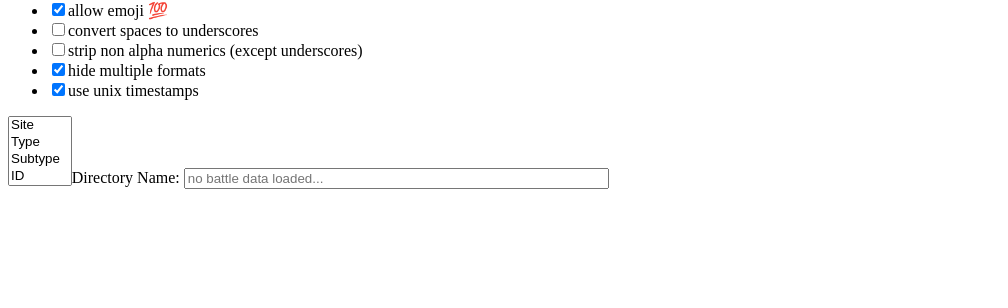
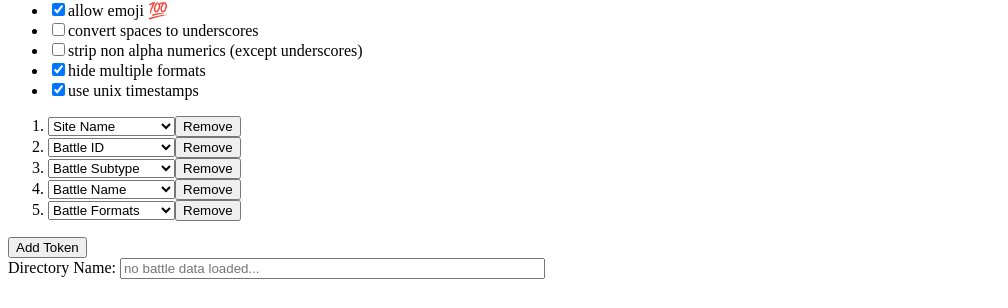
Before and after one commit to mattlohkamp/battol-directory-namer, a React (Vite) app: page / in a window 1280 px wide. Shown: the part 141-449 px from the top of the page, without its empty margins (0-1008 px from the left). Built offline with nearby package versions, Linux system fonts and the light colour scheme; no server answers.

Commit message:
separate out name template widget and hook up its internal state

```diff
--- a/src/App.jsx
+++ b/src/App.jsx
@@ -3,6 +3,7 @@ import BattleURLInput from "./components/BattleURLInput.jsx";
 import BattleDetails from "./components/BattleDetails.jsx";
 import DirectoryNameOptions from "./components/DirectoryNameOptions.jsx";
 import DirectoryNameResults from "./components/DirectoryNameResults.jsx";
+import DirectoryNameTemplate from "./components/DirectoryNameTemplate.jsx";
 
 export default function App() {
 	return (
@@ -11,6 +12,7 @@ export default function App() {
 			<BattleURLInput />
 			<BattleDetails />
 			<DirectoryNameOptions />
+			<DirectoryNameTemplate />
 			<DirectoryNameResults />
 		</>
 	);
--- a/src/components/DirectoryNameOptions.jsx
+++ b/src/components/DirectoryNameOptions.jsx
@@ -1,11 +1,7 @@
 //	TODO: datestamp formatting options
-//	TODO: customize directory name generation scheme
-//	https://jqueryui.com/sortable/#default ?
 
 import { useDispatch, useSelector } from "react-redux";
 import { setOptions } from "../state/optionsSlice.js";
-
-//	TODO: hookup the onchanges
 
 export default function DirectoryNameOptions() {
 	const dispatch = useDispatch();
@@ -39,7 +35,6 @@ export default function DirectoryNameOptions() {
 	};
 
 	return (
-		<>
 		<ul id="options">
 			<li>
 				<label>
@@ -97,17 +92,5 @@ export default function DirectoryNameOptions() {
 				</label>
 			</li>
 		</ul>
-			<select id="directory-name-tokens" multiple>
-				<option>Site</option>
-				<option>Type</option>
-				<option>Subtype</option>
-				<option>ID</option>
-				<option>Host</option>
-				<option>Title</option>
-				<option>Format(s)</option>
-				<option>Start</option>
-				<option>End</option>
-			</select>
-		</>
 	);
 }
--- /dev/null
+++ b/src/components/DirectoryNameTemplate.jsx
@@ -0,0 +1,84 @@
+//	https://jqueryui.com/sortable/#default ?
+
+import { useState } from "react";
+import { TokenOptionKeys } from "../constants.js";
+
+/*
+	each line item is a select dropdown of tokens
+	each line item can be deleted or reselected
+	there's an 'add token' button that adds a new line item
+	each change to a line item updates the directory name preview
+	there's a 'reset' button that resets the directory name preview to the default
+*/
+
+const tokenOptions = {
+	//	we'll do TokenOptionKeys.BLANK manually in the renderTokenListItem function so we can disable it and use it as a placeholder
+	[TokenOptionKeys.SITE_NAME]: "Site Name",
+	[TokenOptionKeys.BATTLE_NAME]: "Battle Name",
+	[TokenOptionKeys.BATTLE_ID]: "Battle ID",
+	[TokenOptionKeys.BATTLE_TYPE]: "Battle Type",
+	[TokenOptionKeys.BATTLE_SUBTYPE]: "Battle Subtype",
+	[TokenOptionKeys.BATTLE_FORMATS]: "Battle Formats",
+	[TokenOptionKeys.BATTLE_HOST_ID]: "Battle Host ID",
+	[TokenOptionKeys.BATTLE_HOST_NAME]: "Battle Host Name",
+	[TokenOptionKeys.BATTLE_START_DATE]: "Battle Start Date",
+};
+
+export default function DirectoryNameTemplate() {
+	const [tokenListItems, setTokenListItems] = useState([
+		TokenOptionKeys.SITE_NAME,
+		TokenOptionKeys.BATTLE_ID,
+		TokenOptionKeys.BATTLE_SUBTYPE,
+		TokenOptionKeys.BATTLE_NAME,
+		TokenOptionKeys.BATTLE_FORMATS,
+	]);
+
+	const onClickAddButton = () =>
+		setTokenListItems([...tokenListItems, TokenOptionKeys.BLANK]);
+
+	const onChangeTokenListItem = (i) => (e) => {
+		const _tokenListItems = [...tokenListItems];
+		_tokenListItems[i] = e.target.value;
+		setTokenListItems(_tokenListItems);
+	};
+
+	const onClickRemoveButton = (i) => () => {
+		const _tokenListItems = [...tokenListItems];
+		_tokenListItems.splice(
+			//	remove the item at index i (the index of the entry of the button clicked)
+			i,
+			1,
+			...(_tokenListItems.length === 1 ? [TokenOptionKeys.BLANK] : []) //	if we're removing the last item, replace it with a blank item
+		);
+		setTokenListItems(_tokenListItems);
+	};
+
+	const renderTokenOption = ([value, label]) => (
+		<option value={value} key={value}>
+			{label}
+		</option>
+	);
+
+	const renderTokenListItem = (value, i) => (
+		<li key={i}>
+			<select value={value} onChange={onChangeTokenListItem(i)}>
+				<option value={TokenOptionKeys.BLANK} disabled hidden>
+					Select a token
+				</option>
+				{Object.entries(tokenOptions).map(renderTokenOption)}
+			</select>
+			<button type="button" onClick={onClickRemoveButton(i)}>
+				Remove
+			</button>
+		</li>
+	);
+
+	return (
+		<form>
+			<ol>{tokenListItems.map(renderTokenListItem)}</ol>
+			<button type="button" name="add" onClick={onClickAddButton}>
+				Add Token
+			</button>
+		</form>
+	);
+}
--- a/src/constants.js
+++ b/src/constants.js
@@ -17,6 +17,19 @@ export const APIBattleTypeLabels = [
 	"UNKNOWN_4",
 ];
 
+export const TokenOptionKeys = {
+	BLANK: "blank",
+	SITE_NAME: "siteName",
+	BATTLE_NAME: "battleName",
+	BATTLE_ID: "battleID",
+	BATTLE_TYPE: "battleType",
+	BATTLE_SUBTYPE: "battleSubtype",
+	BATTLE_FORMATS: "battleFormats",
+	BATTLE_HOST_ID: "battleHostID",
+	BATTLE_HOST_NAME: "battleHostName",
+	BATTLE_START_DATE: "battleStartDate",
+};
+
 export const APIDomain = "https://battleofthebits.com/";
 export const APIBase = `${APIDomain}api/v1/`;
 export const APIBattleURL = (id) => `${APIBase}battle/load/${id}`;
```
Lines whose indentation alone changed are shown as unchanged.
